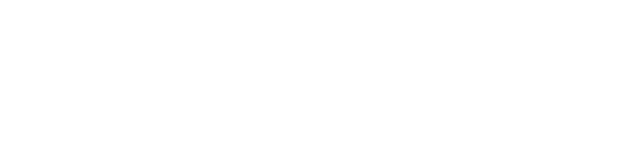
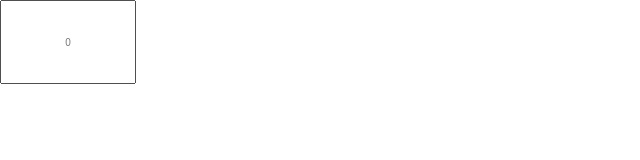
Before and after one commit to Matthew-Tilley/TEMP_CONVERSION, a plain HTML site: page index.html in a window 1280 px wide. Shown: the whole page, without its empty margins (0-640 px from the left). Drawn offline with Linux system fonts and the light colour scheme.

Commit message:
Added input field
IF01

```diff
--- a/CSS/primary.css
+++ b/CSS/primary.css
@@ -4,3 +4,11 @@
 	padding:					0;
 	font-size: 					10px;
 }
+
+
+.IFT01
+{
+	height:						10vh;
+
+	text-align: 				center;
+}
--- a/index.html
+++ b/index.html
@@ -12,6 +12,17 @@
 	</head>
 
 	<body>
+
+		<form>
+
+			<input 	id = 			"IF01"
+					name = 			"IF01"
+					class = 		"IFT01"
+					type = 			"text"
+					placeholder = 	"0">
+
+		</form>
+
 		<script src = "JS/jquery-3.1.1.js"></script>
 		<script src = "JS/primary.js"></script>
 	</body>
```
